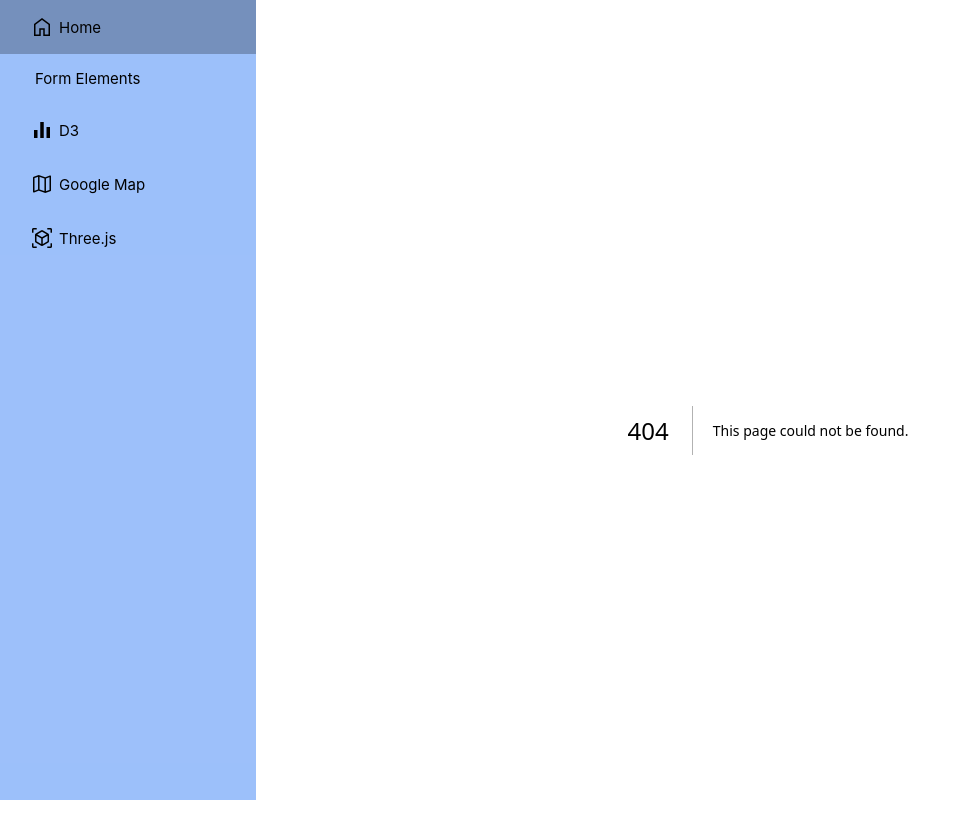
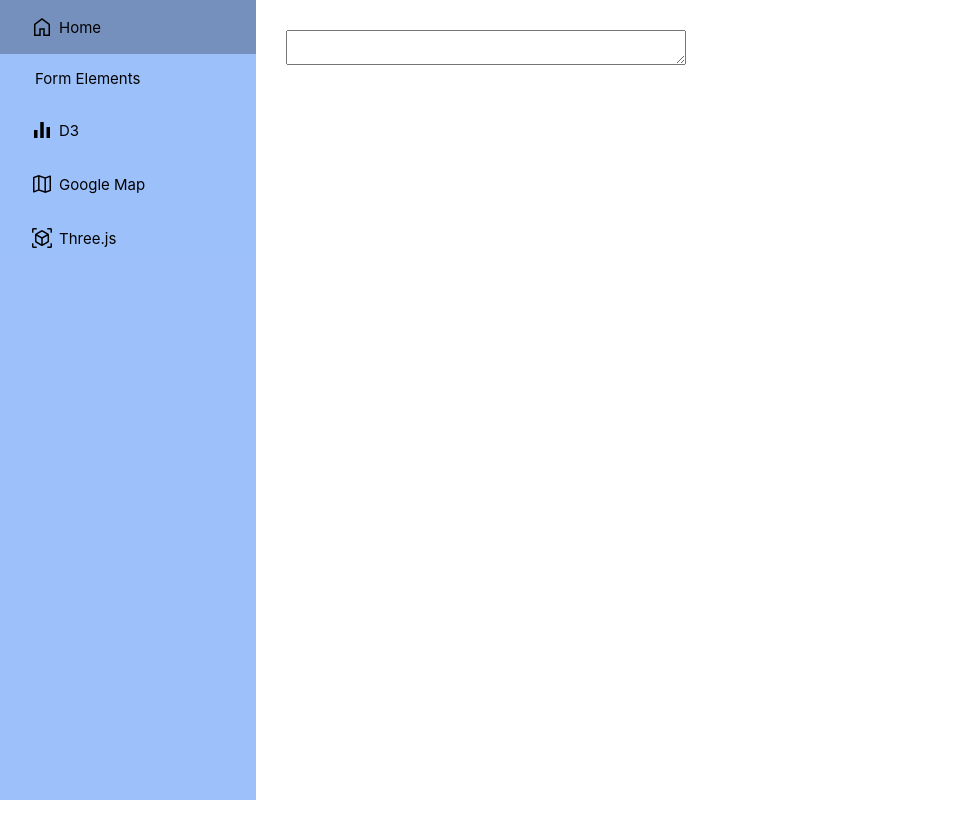
Before and after one commit to hazelGranger/component-complex, a Next.js app: page /form-elements/auto-height-textarea in a window 1280 px wide. Before the commit this address had no page. Shown: the top 838 px of the page, without its empty margins (0-971 px from the left). After the commit the page ends 800 px from the top, so only its background shows below. Built offline with nearby package versions, Linux system fonts and the light colour scheme.

Commit message:
auto height textarea

```diff
--- /dev/null
+++ b/components/FormElements/AutoHeightTextArea.module.css
@@ -0,0 +1,6 @@
+.autoHeightTextarea {
+    position: relative;
+    line-height: 1.5rem;
+    padding: 1rem;
+    width: 40rem;
+}
--- /dev/null
+++ b/components/FormElements/AutoHeightTextArea.tsx
@@ -0,0 +1,20 @@
+import { ChangeEvent, useState } from 'react';
+import useAutoHeightTextArea from '../../hooks/useAutoHeightTextArea';
+import styles from './AutoHeightTextArea.module.css';
+
+export default function AutoHeightTextArea() {
+  const [value, setValue] = useState('');
+  const { textAreaRef } = useAutoHeightTextArea(value);
+  const handleTextAreaChange = (e: ChangeEvent<HTMLTextAreaElement>) => {
+    setValue(e.target.value);
+  };
+
+  return (
+    <textarea
+      className={styles.autoHeightTextarea}
+      rows={1}
+      ref={textAreaRef}
+      onChange={handleTextAreaChange}
+    ></textarea>
+  );
+}
--- /dev/null
+++ b/hooks/useAutoHeightTextArea.ts
@@ -0,0 +1,17 @@
+import { useEffect, useRef } from "react";
+
+export default function useAutoHeightTextArea(value: string) {
+    const textAreaRef = useRef<HTMLTextAreaElement>(null);
+
+    useEffect(() => {
+        const textAreaElement = textAreaRef.current;
+        if (textAreaRef != null && textAreaElement != null) {
+
+            textAreaElement.style.height = "0px";
+            const scrollHeight = textAreaElement.scrollHeight;
+            textAreaElement.style.height = `${scrollHeight}px`;
+        }
+    }, [value, textAreaRef]);
+
+    return { textAreaRef };
+}
--- /dev/null
+++ b/pages/form-elements/auto-height-textarea/index.tsx
@@ -0,0 +1,7 @@
+import AutoHeightTextArea from '../../../components/FormElements/AutoHeightTextArea';
+
+const AutoHeightTextAreaPage = () => {
+  return <AutoHeightTextArea />;
+};
+
+export default AutoHeightTextAreaPage;
```
